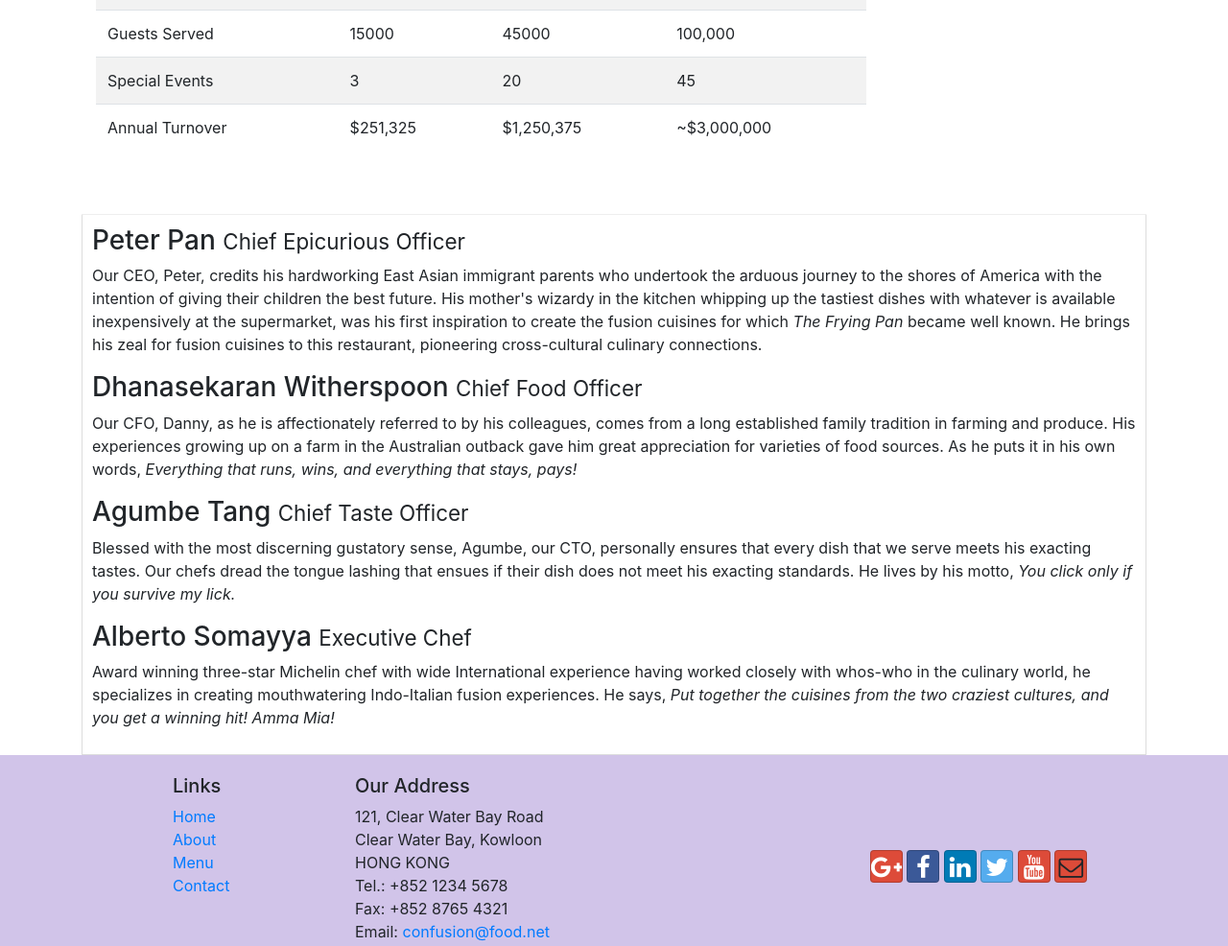
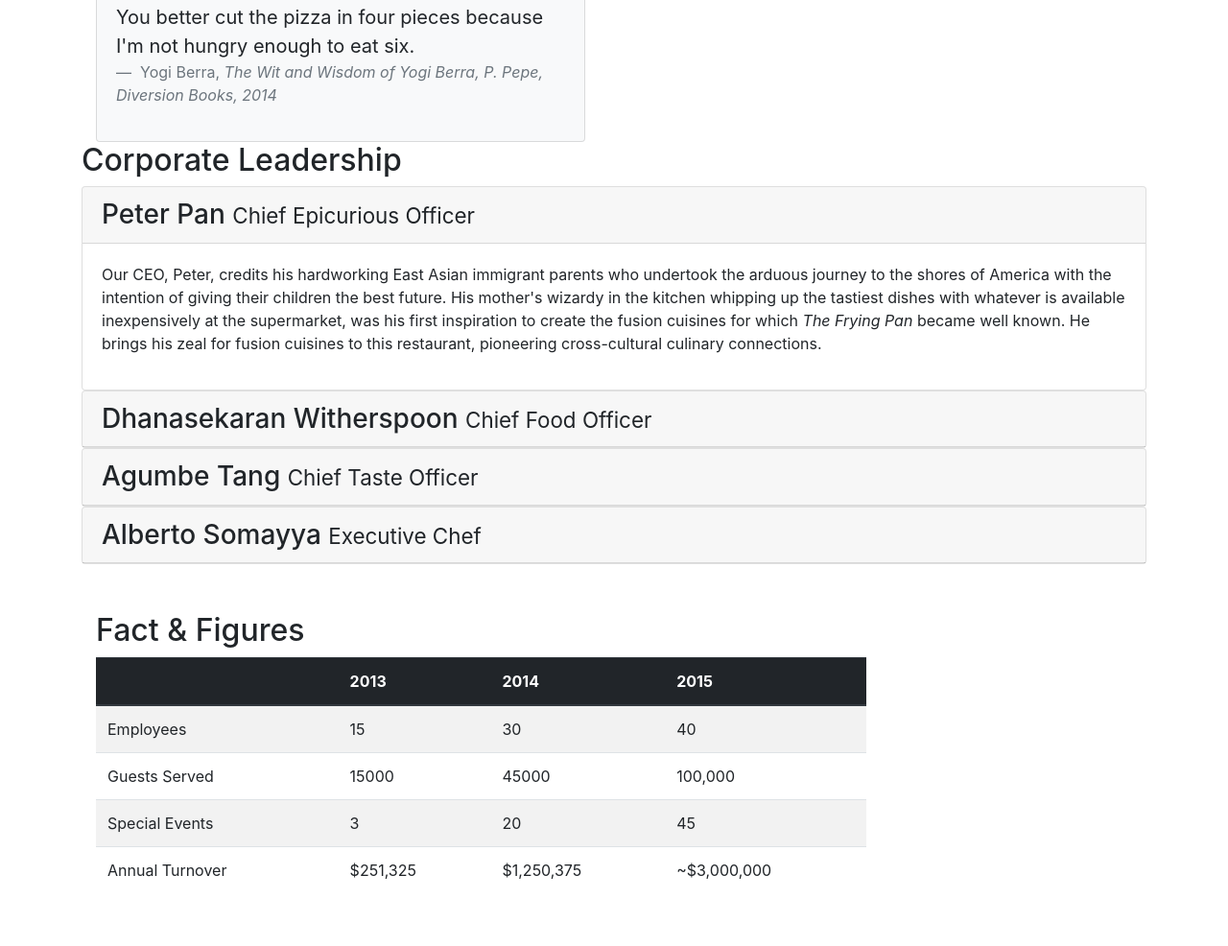
Before and after one commit to DoTranMinhChu/confusion, a website: page aboutus.html in a window 1280 px wide. Shown: the part 1165-2151 px from the top of the page at 96% size. Drawn offline with nearby package versions, Linux system fonts and the light colour scheme.

Commit message:
accordion

```diff
--- a/aboutus.html
+++ b/aboutus.html
@@ -52,10 +52,11 @@
                     <h1>Ristorante con Fusion</h1>
                     <p>We take inspiration from the World's best cuisines, and create a unique fusion experience. Our
                         lipsmacking creations will tickle your culinary senses!</p>
-                </div>
                     <div class="col-12 col-sm align-self-center">
                         <img src="img/logo.png" class="img-fluid" />
                     </div>
+                </div>
+
             </div>
         </div>
     </header>
@@ -83,8 +84,7 @@
                     us.</p>
                 <p>The restaurant traces its humble beginnings to <em>The Frying Pan</em>, a successful chain started by
                     our CEO, Mr. Peter Pan, that featured for the first time the world's best cuisines in a pan.</p>
-            </div>
-            <div class="col-12 col-sm-6">
+                <div class="col-12">
                     <div class="card">
                         <h3 class="card-header bg-primary text-white">Facts At a Glance</h3>
                         <div class="card-body">
@@ -121,23 +121,101 @@
             </div>
 
 
+        </div>
+
+
         <div class="row">
             <div class="col-12">
                 <h2>Corporate Leadership</h2>
-                <ul class="nav nav-tabs">
-                    <li class="nav-item">
-                        <a class="nav-link active" href="#peter" role="tab" data-toggle="tab">Peter Pan,CEO </a>
-                    </li>
-                    <li class="nav-item">
-                        <a class="nav-link" href="#danny" role="tab" data-toggle="tab">Danny Witherspoon,CFO </a>
-                    </li>
-                    <li class="nav-item">
-                        <a class="nav-link" href="#agumbe" role="tab" data-toggle="tab">Agumbe Tang,CTO </a>
-                    </li>
-                    <li class="nav-item">
-                        <a class="nav-link" href="#alberto" role="tab" data-toggle="tab">Alberto Somayya,Exec.Chef </a>
-                    </li>
-                </ul>
+                <div id="accordion">
+                    <div class="card">
+                        <div class="card-header" role="tab" id="peterhead">
+                            <h3 class="mb-0">
+                                <a data-toggle="collapse" data-target="#peter">
+                                    Peter Pan <small>Chief Epicurious Officer</small>
+                                </a>
+                            </h3>
+                        </div>
+                        <div class="collapse show" id="peter" data-parent="#accordion">
+                            <div class="card-body">
+                                <p class="d-none d-sm-block">
+                                    Our CEO, Peter, credits his hardworking East Asian immigrant parents who
+                                    undertook the arduous journey to the shores of America with the intention of
+                                    giving their children the best future. His mother's wizardy in the kitchen
+                                    whipping up the tastiest dishes with whatever is available inexpensively at the
+                                    supermarket, was his first inspiration to create the fusion cuisines for which
+                                    <em>The Frying Pan</em> became well known. He brings his zeal for fusion
+                                    cuisines to this restaurant, pioneering cross-cultural culinary connections.
+                                </p>
+                            </div>
+                        </div>
+                    </div>
+
+                    <div class="card">
+                        <div class="card-header" role="tab" id="dannyhead">
+                            <h3 class="mb-0">
+                                <a data-toggle="collapse" data-target="#danny">
+                                    Dhanasekaran Witherspoon <small>Chief Food Officer</small>
+                                </a>
+                            </h3>
+                        </div>
+                        <div class="collapse" id="danny" data-parent="#accordion">
+                            <div class="card-body">
+                                <p class="d-none d-sm-block">
+                                    Our CFO, Danny, as he is affectionately referred to by his colleagues, comes
+                                    from a long established family tradition in farming and produce. His experiences
+                                    growing up on a farm in the Australian outback gave him great appreciation for
+                                    varieties of food sources. As he puts it in his own words,
+                                    <em>Everything that runs, wins, and everything that stays, pays!</em>
+                                </p>
+                            </div>
+                        </div>
+                    </div>
+
+                    <div class="card">
+                        <div class="card-header" role="tab" id="agumbehead">
+                            <h3 class="mb-0">
+                                <a data-toggle="collapse" data-target="#agumbe">
+                                    Agumbe Tang <small>Chief Taste Officer</small>
+                                </a>
+                            </h3>
+                        </div>
+                        <div class="collapse" id="agumbe" data-parent="#accordion">
+                            <div class="card-body">
+                                <p class="d-none d-sm-block">
+                                    Blessed with the most discerning gustatory sense, Agumbe, our CTO, personally
+                                    ensures that every dish that we serve meets his exacting tastes. Our chefs dread
+                                    the tongue lashing that ensues if their dish does not meet his exacting
+                                    standards. He lives by his motto,
+                                    <em>You click only if you survive my lick.</em>
+                                </p>
+                            </div>
+                        </div>
+                    </div>
+
+                    <div class="card">
+                        <div class="card-header" role="tab" id="albertohead">
+                            <h3 class="mb-0">
+                                <a data-toggle="collapse" data-target="#alberto">
+                                    Alberto Somayya <small>Executive Chef</small>
+                                </a>
+                            </h3>
+                        </div>
+                        <div class="collapse" id="alberto" data-parent="#accordion">
+                            <div class="card-body">
+                                <p class="d-none d-sm-block">
+                                    Award winning three-star Michelin chef with wide International experience having
+                                    worked closely with whos-who in the culinary world, he specializes in creating
+                                    mouthwatering Indo-Italian fusion experiences. He says,
+                                    <em>Put together the cuisines from the two craziest cultures, and you get a
+                                        winning hit! Amma Mia!</em>
+                                </p>
+                            </div>
+                        </div>
+                    </div>
+                </div>
+            </div>
+        </div>
         <div class="row row-content">
             <div class="col-12 col-sm-9">
                 <h2>Fact &amp; Figures</h2>
@@ -185,60 +263,9 @@
 
             </div>
         </div>
-                <div class="tab-content">
-                    <div class="tabpanel" class="tab-pane fade show active" id="peter">
-                        <h3>Peter Pan <small>Chief Epicurious Officer</small></h3>
-                        <p class="d-none d-sm-block">Our CEO, Peter, credits his hardworking East Asian immigrant
-                            parents
-                            who
-                            undertook the arduous
-                            journey to the shores of America with the intention of giving their children the best
-                            future.
-                            His
-                            mother's wizardy in the kitchen whipping up the tastiest dishes with whatever is available
-                            inexpensively at the supermarket, was his first inspiration to create the fusion cuisines
-                            for
-                            which
-                            <em>The Frying Pan</em> became well known. He brings his zeal for fusion cuisines to this
-                            restaurant, pioneering cross-cultural culinary connections.
-                        </p>
+
     </div>
-                    <div class="tabpanel" class="tab-pane fade show active" id="danny">
-                        <h3>Dhanasekaran Witherspoon <small>Chief Food Officer</small></h3>
-                        <p class="d-none d-sm-block">Our CFO, Danny, as he is affectionately referred to by his
-                            colleagues,
-                            comes from a long established
-                            family tradition in farming and produce. His experiences growing up on a farm in the
-                            Australian
-                            outback gave him great appreciation for varieties of food sources. As he puts it in his own
-                            words,
-                            <em>Everything that runs, wins, and everything that stays, pays!</em>
-                        </p>
-                    </div>
-                    <div class="tabpanel" class="tab-pane fade show active" id="agumbe">
-                        <h3>Agumbe Tang <small>Chief Taste Officer</small></h3>
-                        <p class="d-none d-sm-block">Blessed with the most discerning gustatory sense, Agumbe, our CTO,
-                            personally ensures that every dish
-                            that we serve meets his exacting tastes. Our chefs dread the tongue lashing that ensues if
-                            their
-                            dish does not meet his exacting standards. He lives by his motto, <em>You click only if you
-                                survive
-                                my lick.</em></p>
-                    </div>
-                    <div class="tabpanel" class="tab-pane fade show active" id="alberto">
-                        <h3>Alberto Somayya <small>Executive Chef</small></h3>
-                        <p class="d-none d-sm-block">Award winning three-star Michelin chef with wide International
-                            experience
-                            having worked closely with
-                            whos-who in the culinary world, he specializes in creating mouthwatering Indo-Italian fusion
-                            experiences. He says, <em>Put together the cuisines from the two craziest cultures, and you
-                                get
-                                a
-                                winning hit! Amma Mia!</em></p>
-                    </div>
-                </div>
-            </div>
-        </div>
+
 
 
 
@@ -294,6 +321,9 @@
         </div>
     </footer>
 
+    <script src="node_modules/jquery/dist/jquery.slim.min.js"></script>
+    <script src="node_modules/popper.js/dist/umd/popper.min.js"></script>
+    <script src="node_modules/bootstrap/dist/js/bootstrap.min.js"></script>
 </body>
 
 </html>
```
Also changed, not shown: index.html (+4 -4 lines). Lines whose indentation alone changed are shown as unchanged.
